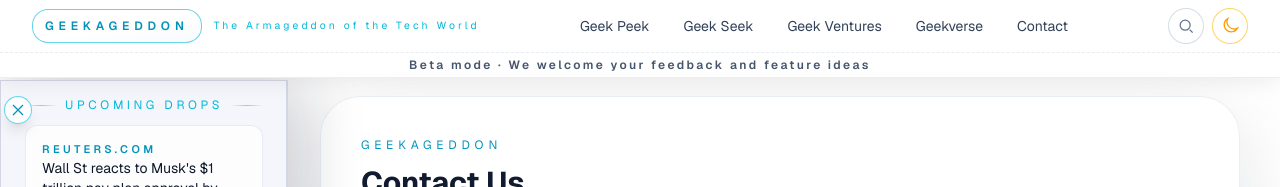
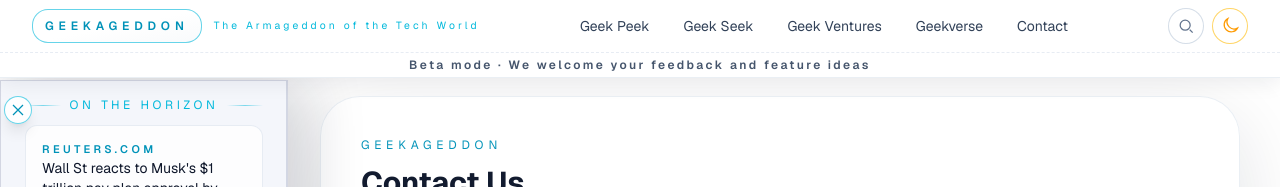
Before and after one commit to sanchivarma/geekageddon, a Next.js app: page /contact in a window 1280 px wide. Shown: the top 187 px of the page. Built offline with nearby package versions, Linux system fonts and the light colour scheme.

Commit message:
Update SiteShell.tsx

```diff
--- a/app/components/SiteShell.tsx
+++ b/app/components/SiteShell.tsx
@@ -271,7 +271,7 @@
             <section>
               <div className="mb-3 flex items-center gap-2 text-xs uppercase tracking-[0.3em] text-cyan-500 dark:text-cyan-300">
                 <span className="h-px flex-1 bg-gradient-to-r from-transparent via-cyan-500/50 to-transparent" />
-                <span>Upcoming Drops</span>
+                <span>On the Horizon</span>
                 <span className="h-px flex-1 bg-gradient-to-r from-transparent via-cyan-500/50 to-transparent" />
               </div>
               <ol className="space-y-4">
```
